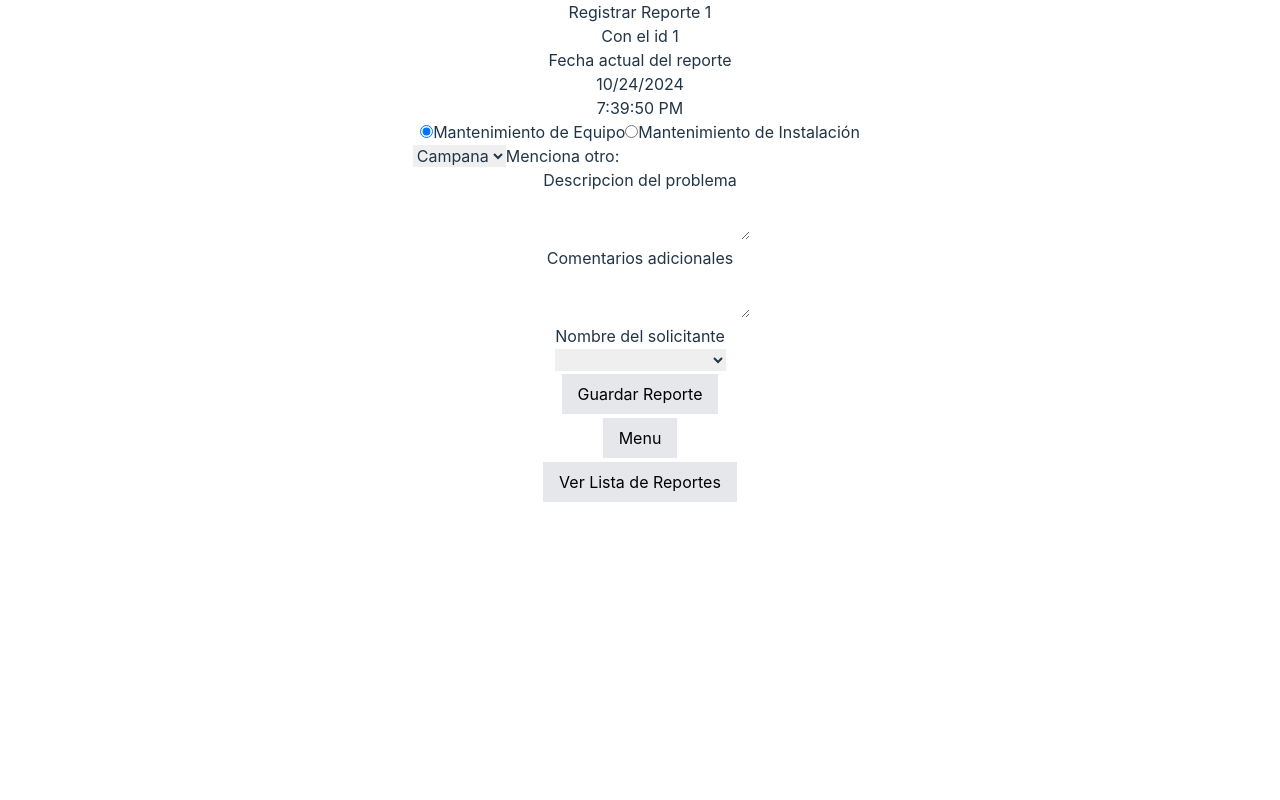
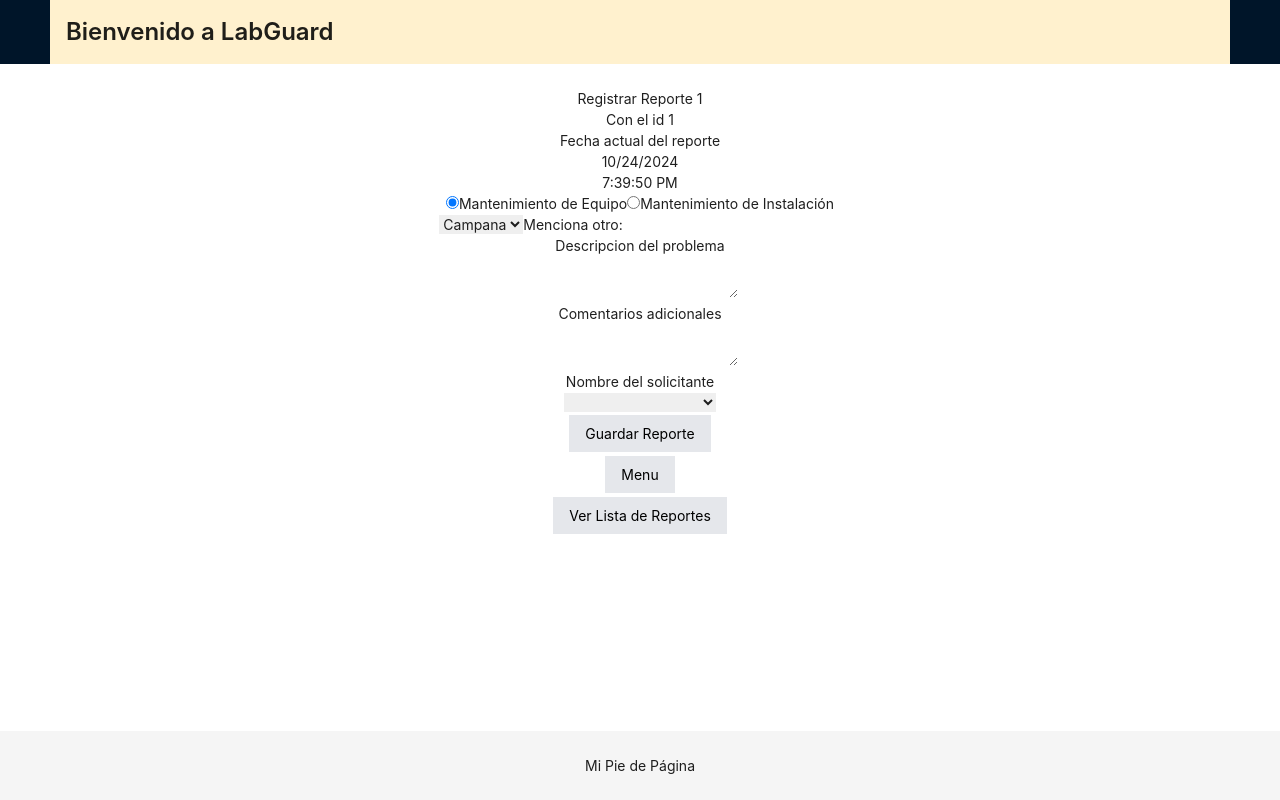
Before and after one commit to CSIPro/labguard, a React (Vite) app: page /Reporte/1/1 in a window 1280 px wide. Built offline with nearby package versions, Linux system fonts and the light colour scheme.

Commit message:
Ejemplo de un layout

```diff
--- a/src/Pages/Reporte/Reporte.tsx
+++ b/src/Pages/Reporte/Reporte.tsx
@@ -3,6 +3,9 @@ import { set, useForm } from "react-hook-form";
 import { Link, useParams } from "react-router-dom";
 import { LabReporte, LabsContext } from "../../main";
 import Clock from "../../components/Reloj/Reloj";
+import DefaultLayout from "../../components/Layout/DefaultLayout";
+import { useUser } from "../UserContext";
+import PersonaCard from "../../components/UsuarioPresentacion/PresentacionUsuario";
 const opciones = [
   { label: "Mantenimiento de Equipo", value: "MantEquipo" },
   { label: "Mantenimiento de Instalación", value: "MantInstalacion" },
@@ -11,27 +14,26 @@ const opciones = [
 const MantEquipo = [
   { id: 1, Nombre: "Campana" },
   { id: 2, Nombre: "Balvula" },
-  { id: 3, Nombre: "otros" }
+  { id: 3, Nombre: "otros" },
 ];
 
 const MantInstalacion = [
   { id: 1, Nombre: "Agua" },
   { id: 2, Nombre: "Gas" },
-  { id: 3, Nombre: "otro" }
+  { id: 3, Nombre: "otro" },
 ];
 const Maestro = [
   { id: 1, Nombre: "Maria Elena" },
   { id: 2, Nombre: "Sapote con lechuga" },
   { id: 3, Nombre: "Cilantro" },
-  { id: 4, Nombre: "Don Jesus" }
-]
+  { id: 4, Nombre: "Don Jesus" },
+];
 
 export default function Reporte() {
-
-  const [Labs, setLabs] = useContext(LabsContext)
+  const [Labs, setLabs] = useContext(LabsContext);
+  const {persona} =useUser()
 
   let { Nombre, Id } = useParams();
-
 
   const { register, watch, setValue, handleSubmit } = useForm({
     defaultValues: {
@@ -40,24 +42,25 @@ export default function Reporte() {
       descripcion: "",
       comentarios: "",
       NombreSoli: "",
-      Otros:""
+      Otros: "",
     },
   });
 
-
-  const [mensaje, setMensaje] = useState("")
+  const [mensaje, setMensaje] = useState("");
 
   const handlemensaje = () => {
-    setMensaje("Se guardo correctamente")
-  }
-
-
+    setMensaje("Se guardo correctamente");
+  };
 
   const primaryOption = watch("primaryOption");
   useEffect(() => {
-    setValue("secondaryOption", primaryOption === "MantEquipo" ? MantEquipo[0].Nombre : MantInstalacion[0].Nombre)
-
-  }, [setValue, primaryOption])
+    setValue(
+      "secondaryOption",
+      primaryOption === "MantEquipo"
+        ? MantEquipo[0].Nombre
+        : MantInstalacion[0].Nombre
+    );
+  }, [setValue, primaryOption]);
 
   const onSubmit = (data: any) => {
     const newReporte: LabReporte = {
@@ -68,20 +71,74 @@ export default function Reporte() {
       HoraActual: new Date().toLocaleTimeString(),
       TipoMant: data.primaryOption,
       MantObjeto: data.secondaryOption,
-      Manotro:data.Otros,
+      Manotro: data.Otros,
       Descripcion: data.descripcion,
       Comentarios: data.comentarios,
       NombreSoli: data.NombreSoli,
-      Estado: "En Revision"
+      Estado: "En Revision",
     };
     setLabs((prevLabs) => [...prevLabs, newReporte]);
-    console.log("Nuevo reporte: ", newReporte)
+    console.log("Nuevo reporte: ", newReporte);
   };
   setTimeout(() => {
-    setMensaje("")
+    setMensaje("");
   }, 4000);
   return (
+    <DefaultLayout
+      header={
+        <>
+          <header className="bg-customCream w-full p-4 flex items-center justify-between">
+            {persona && (
+              <div className="flex items-center">
+                {/* Nuevo: Muestra la imagen del perfil del maestro */}
+                <img
+                  src={persona.ImagenPerfil}
+                  alt={persona.NombrePersonal}
+                  className="w-16 h-16 rounded-full mr-4"
+                />
+                {/* Nuevo: Muestra el nombre del maestro */}
+                <div>
+                  <h1 className="text-2xl font-semibold">
+                    {persona.NombrePersonal}
+                  </h1>
+                  <p className="text-gray-600">{persona.Ocupacion}</p>
+                </div>
+              </div>
+            )}
+            {!persona && (
+              <h1 className="text-2xl font-semibold text-center">
+                Bienvenido a LabGuard
+              </h1>
+            )}
+          </header>
+          {/* Fin de la sección de encabezado */}
 
+          {/* Contenedor de la tarjeta de usuario con fondo customCream */}
+          <div className="bg-customCream p-6 mb-6 text-center w-full h-80 flex flex-col items-center justify-center">
+            {/* Verifica si hay información de usuario disponible */}
+            {persona ? (
+              <>
+                {/* Muestra el nombre y ocupación del usuario */}
+                <h1 className="text-2xl font-semibold whitespace-nowrap">
+                  {persona.NombrePersonal}
+                </h1>
+                <p className="text-lg text-gray-600 whitespace-nowrap">
+                  {persona.Ocupacion}
+                </p>
+                <PersonaCard
+                  idPersona={persona.idPersona}
+                  NombrePersonal={persona.NombrePersonal}
+                  Ocupacion={persona.Ocupacion}
+                  ImagenPerfil={persona.ImagenPerfil}
+                />
+              </>
+            ) : (
+              <p>No hay información de usuario disponible</p>
+            )}
+          </div>
+        </>
+      }
+    >
       <main>
         <h1>Registrar Reporte {Nombre} </h1>
         <h1>Con el id {Id}</h1>
@@ -102,59 +159,64 @@ export default function Reporte() {
                 </label>
               ))}
             </div>
-
             <div>
               <select {...register("secondaryOption")}>
                 {primaryOption === "MantEquipo"
                   ? MantEquipo.map((opcion) => (
                       <option value={opcion.Nombre} key={opcion.id}>
                         {opcion.Nombre}
-
                       </option>
-
-                )
-
-              )
+                    ))
                   : MantInstalacion.map((opcion) => (
                       <option value={opcion.Nombre} key={opcion.id}>
                         {opcion.Nombre}
                       </option>
-
-                ))
-
-
-                }
+                    ))}
               </select>
               Menciona otro:
-            <input type="text" id="otro" {...register("Otros") } />
+              <input type="text" id="otro" {...register("Otros")} />
             </div>
             <div>
               Descripcion del problema <br />
-            <textarea  {...register("descripcion")}></textarea>
+              <textarea {...register("descripcion")}></textarea>
             </div>
             <div>
               Comentarios adicionales <br />
-            <textarea  {...register("comentarios")}></textarea>
+              <textarea {...register("comentarios")}></textarea>
             </div>
             <div>
               <h6>Nombre del solicitante</h6>
               <select {...register("NombreSoli")}>
                 {Maestro.map((Opcion) => (
-                <option value={Opcion.Nombre} key={Opcion.id}>{Opcion.Nombre}
-                </option>))}
+                  <option value={Opcion.Nombre} key={Opcion.id}>
+                    {Opcion.Nombre}
+                  </option>
+                ))}
               </select>
             </div>
             {mensaje && <p className="mt-2 text-green-600">{mensaje}</p>}
-          <button type="submit" onClick={handlemensaje}className="border-2 border-white px-4 py-2 rounded-sm bg-gray-200 hover:bg-gray-300 text-black transition duration-300">Guardar Reporte</button><br />
-          <Link to="/"><button className="border-2 border-white px-4 py-2 rounded-sm bg-gray-200 hover:bg-gray-300 text-black transition duration-300">Menu</button></Link> <br />
-          <Link to={{ pathname: `/ListadoReporte/${Nombre}/${Id}` }}><button className="border-2 border-white px-4 py-2 rounded-sm bg-gray-200 hover:bg-gray-300 text-black transition duration-300">Ver Lista de Reportes</button></Link>
-
-
+            <button
+              type="submit"
+              onClick={handlemensaje}
+              className="border-2 border-white px-4 py-2 rounded-sm bg-gray-200 hover:bg-gray-300 text-black transition duration-300"
+            >
+              Guardar Reporte
+            </button>
+            <br />
+            <Link to="/">
+              <button className="border-2 border-white px-4 py-2 rounded-sm bg-gray-200 hover:bg-gray-300 text-black transition duration-300">
+                Menu
+              </button>
+            </Link>{" "}
+            <br />
+            <Link to={{ pathname: `/ListadoReporte/${Nombre}/${Id}` }}>
+              <button className="border-2 border-white px-4 py-2 rounded-sm bg-gray-200 hover:bg-gray-300 text-black transition duration-300">
+                Ver Lista de Reportes
+              </button>
+            </Link>
           </form>
-
         </div>
-
       </main>
-
+    </DefaultLayout>
   );
 }
--- /dev/null
+++ b/src/components/Layout/DefaultLayout.tsx
@@ -0,0 +1,28 @@
+import React, { Children } from "react";
+import { Layout } from "antd";
+
+const {Header, Footer, Sider, Content}=Layout;
+
+const DefaultLayout : React.FC < {children: React.ReactNode,header?:any }> = ({ children, header })=> {
+    return(
+        <Layout style={{minHeight:"100vh"}}>
+            <Header >
+               {header}
+            </Header>
+          <Content
+            style={{
+              padding: 24,
+              margin: 0,
+              minHeight: 280,
+              background: '#fff',
+            }}
+          >
+            {children}  {/* Renderizamos los children directamente aquí */}
+          </Content>
+          <Footer style={{ textAlign: 'center' }}>Mi Pie de Página</Footer>
+        </Layout>
+
+
+    )
+}
+export default DefaultLayout
```
Lines whose indentation alone changed are shown as unchanged.
